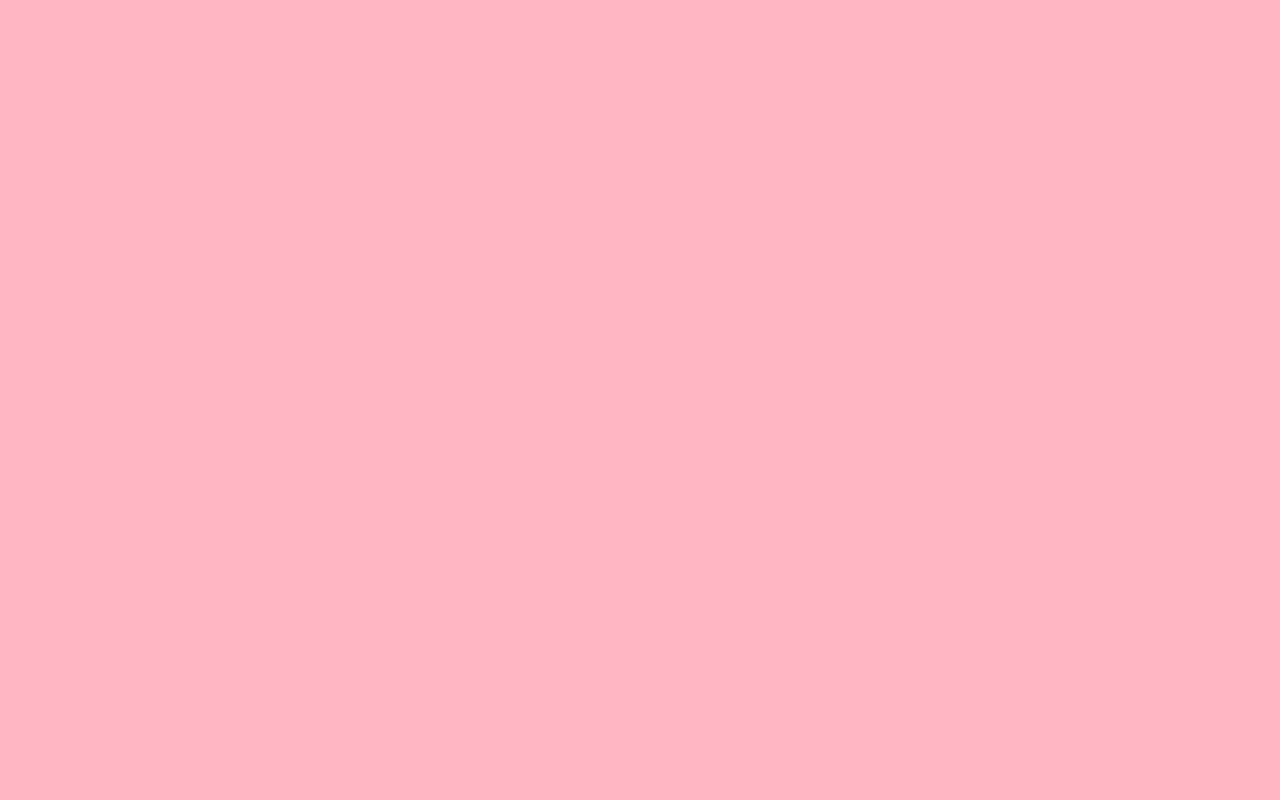
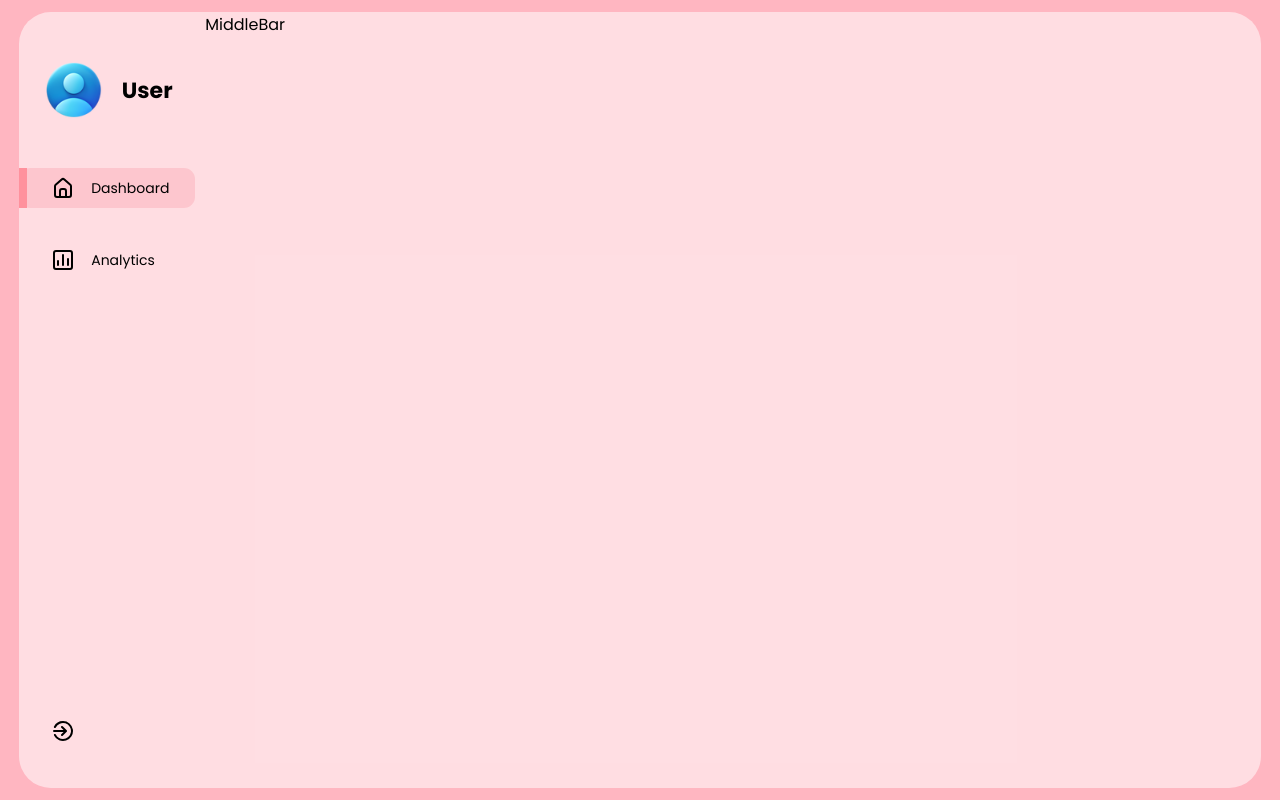
Before and after one commit to RojiniAthira/https---github.com-RojiniAthira-reactJs-Task, a React (Create React App) app: page /analytics in a window 1280 px wide. Before the commit this address had no page. Built offline with nearby package versions, Linux system fonts and the light colour scheme.

Commit message:
created a new page

```diff
--- a/src/App.js
+++ b/src/App.js
@@ -2,6 +2,7 @@ import React from "react";
 import { BrowserRouter as Router, Route, Routes } from "react-router-dom";
 import { LoginForm } from "./Components/loginForm/LoginForm";
 import { MainPage } from "./Components/mainPage/MainPage";
+import { Analytics } from "./Components/analytics/Analytics";
 
 function App() {
   return (
@@ -9,6 +10,7 @@ function App() {
       <Routes>
         <Route path="/" Component={LoginForm} />
         <Route path="/dashboard" Component={MainPage} />
+        <Route path="/analytics" Component={Analytics} />
       </Routes>
     </Router>
   );
--- /dev/null
+++ b/src/Components/analytics/Analytics.css
@@ -0,0 +1,35 @@
+@import url('https://fonts.googleapis.com/css2?family=Poppins:wght@400;600;700&display=swap');
+
+:root {
+    --yellow: linear-gradient(180deg, #F8D49A -146.42%, #FAD79D -46.42%);
+    --orange: #fca61f;
+    --black: #242d49;
+    --gray: #788097;
+    --purple: linear-gradient(180deg, #BB67FF 0%, #C484F3 100%);
+    --pink: #FF919D;
+    --glass: rgba(255, 255, 255, 0.54);
+    --boxShadow: 0px 19px 60px rgb(0 0 0 / 8%);
+    --smboxShadow: -79px 51px 60px rgba(0, 0, 0, 0.08);
+    --activeItem: #f799a354;
+}
+
+.background {
+    height: 100vh; /* Set height to 100% of viewport height */
+    width: 100vw; /* Set width to 100% of viewport width */
+    background-color: lightpink;
+    display: flex;
+    justify-content: center;
+    align-items: center;
+    font-family: "Poppins", sans-serif;
+  }
+
+  .glass {
+    height: 97%; /* Adjust height of glass content */
+    width: 97%; /* Adjust width of glass content */
+    border-radius: 2rem;
+    background-color: var(--glass);
+    display: grid;
+    overflow: hidden;
+    grid-template-columns: 11rem auto 20rem;
+    gap: 10px;
+  }
--- /dev/null
+++ b/src/Components/analytics/Analytics.jsx
@@ -0,0 +1,16 @@
+import React from 'react';
+import './Analytics.css';
+import { SideBar } from './../mainPage/sideBar/SideBar.jsx';
+import { MiddleBar } from './middleBar/MiddleBar.jsx';
+
+export const Analytics = () => {
+  return (
+    <div className="background">
+      <div className="glass">
+        <SideBar />
+        <MiddleBar/>
+        <div></div>
+      </div>
+    </div>
+  )
+}
--- /dev/null
+++ b/src/Components/analytics/middleBar/MiddleBar.css
@@ -0,0 +1,6 @@
+.MiddleBar{
+    /* padding-top: 1rem; */
+    display: flex;
+    flex-direction: column;
+    justify-content: space-evenly;
+}
--- /dev/null
+++ b/src/Components/analytics/middleBar/MiddleBar.jsx
@@ -0,0 +1,8 @@
+import React from 'react'
+import './MiddleBar.css';
+
+export const MiddleBar = () => {
+  return (
+    <div>MiddleBar</div>
+  )
+}
--- a/src/Components/mainPage/sideBar/SideBar.jsx
+++ b/src/Components/mainPage/sideBar/SideBar.jsx
@@ -1,4 +1,5 @@
 import React, { useState } from 'react'
+import { useNavigate } from 'react-router-dom';
 import './SideBar.css';
 import logo from './../../../img/logo.png';
 import { SidebarData } from '../../../Data/data.js';
@@ -6,6 +7,19 @@ import { UilSignOutAlt } from "@iconscout/react-unicons";
 
 export const SideBar = () => {
   const [selected, setSelected]=useState(0);
+  const navigate = useNavigate();
+
+  const handleClick = (index, item ,e) => {
+    e.preventDefault();
+    setSelected(index);
+    if(item === "Dashboard"){
+        navigate('/dashboard');
+    }
+    else if(item === "Analytics"){
+        navigate('/analytics');
+    }
+
+  };
 
   return (
     <div className="SideBar">
@@ -19,7 +33,7 @@ export const SideBar = () => {
                     return(
                         <div className={selected===index?"menuItem active":"menuItem"}
                         key={index}
-                        onClick={()=>setSelected(index)}
+                        onClick={(e) => handleClick(index, item.heading, e)}
                         >
                             <item.icon />
                             <span>
```
